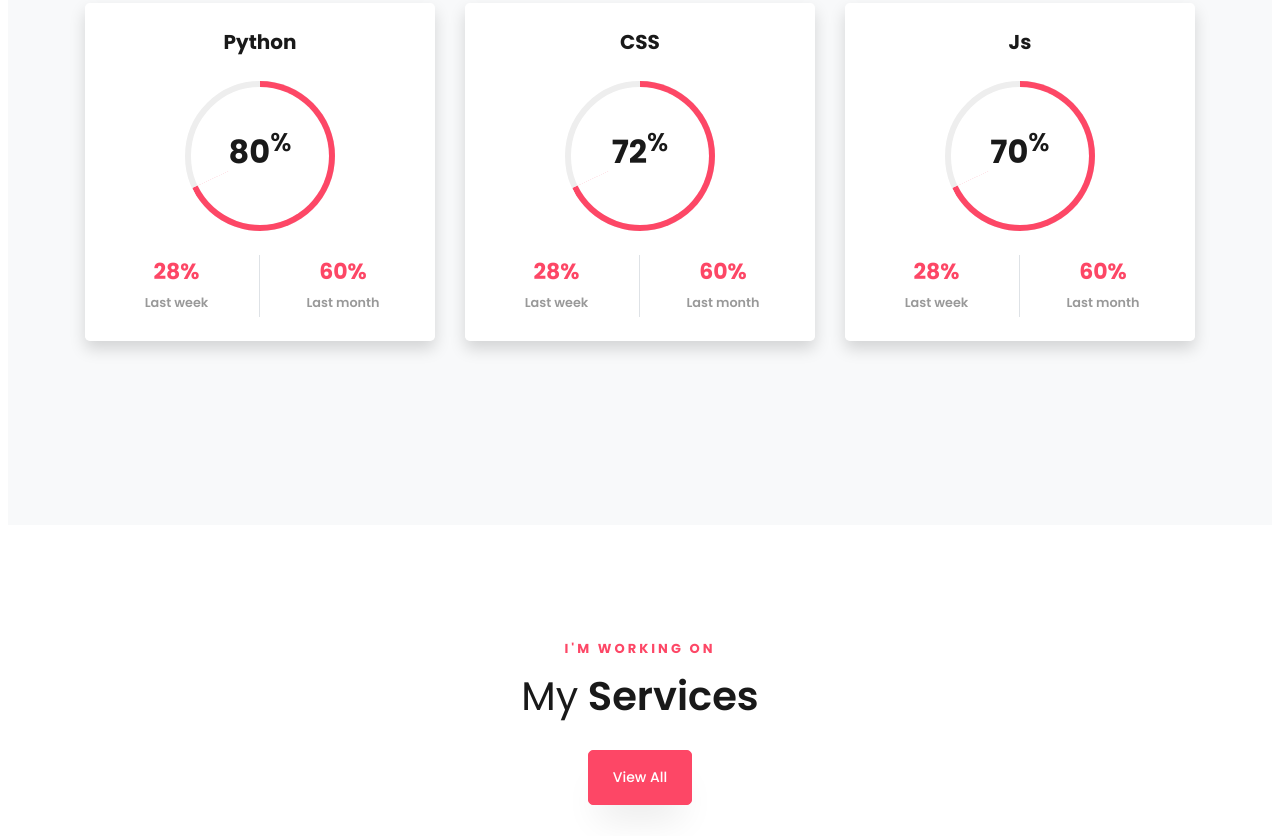
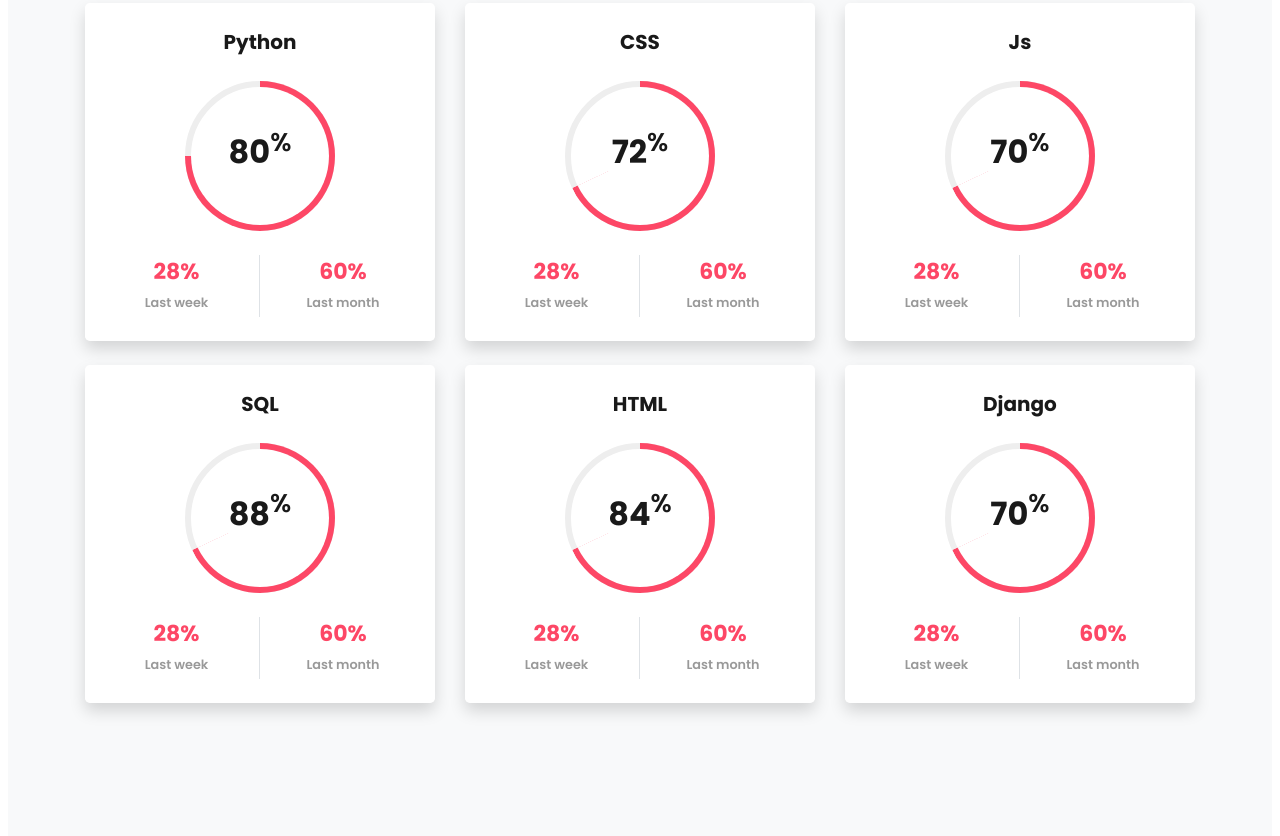
Before and after one commit to Sushil-rout04/my_portfolio, a plain HTML site: page index.html in a window 1280 px wide. Shown: the part 1843-2679 px from the top of the page. Drawn offline with nearby package versions, Linux system fonts and the light colour scheme.

Commit message:
changing index file

```diff
--- a/index.html
+++ b/index.html
@@ -206,7 +206,7 @@
 						<h2 class="h5 font-weight-bold text-center mb-4">Python</h2>
 
 						<!-- Progress bar 1 -->
-						<div class="progress mx-auto" data-value='68'>
+						<div class="progress mx-auto" data-value='75'>
 							<span class="progress-left">
 								<span class="progress-bar border-primary"></span>
 							</span>
@@ -272,6 +272,105 @@
 				<div class="col-lg-4 mb-4">
 					<div class="bg-white rounded-lg shadow p-4">
 						<h2 class="h5 font-weight-bold text-center mb-4">Js</h2>
+
+						<!-- Progress bar 1 -->
+						<div class="progress mx-auto" data-value='68'>
+							<span class="progress-left">
+								<span class="progress-bar border-primary"></span>
+							</span>
+							<span class="progress-right">
+								<span class="progress-bar border-primary"></span>
+							</span>
+							<div
+								class="progress-value w-100 h-100 rounded-circle d-flex align-items-center justify-content-center">
+								<div class="h2 font-weight-bold">70<sup class="small">%</sup></div>
+							</div>
+						</div>
+						<!-- END -->
+
+						<!-- Demo info -->
+						<div class="row text-center mt-4">
+							<div class="col-6 border-right">
+								<div class="h4 font-weight-bold mb-0">28%</div><span class="small text-gray">Last
+									week</span>
+							</div>
+							<div class="col-6">
+								<div class="h4 font-weight-bold mb-0">60%</div><span class="small text-gray">Last
+									month</span>
+							</div>
+						</div>
+						<!-- END -->
+					</div>
+				</div>
+				<div class="col-lg-4 mb-4">
+					<div class="bg-white rounded-lg shadow p-4">
+						<h2 class="h5 font-weight-bold text-center mb-4">SQL</h2>
+
+						<!-- Progress bar 1 -->
+						<div class="progress mx-auto" data-value='68'>
+							<span class="progress-left">
+								<span class="progress-bar border-primary"></span>
+							</span>
+							<span class="progress-right">
+								<span class="progress-bar border-primary"></span>
+							</span>
+							<div
+								class="progress-value w-100 h-100 rounded-circle d-flex align-items-center justify-content-center">
+								<div class="h2 font-weight-bold">88<sup class="small">%</sup></div>
+							</div>
+						</div>
+						<!-- END -->
+
+						<!-- Demo info -->
+						<div class="row text-center mt-4">
+							<div class="col-6 border-right">
+								<div class="h4 font-weight-bold mb-0">28%</div><span class="small text-gray">Last
+									week</span>
+							</div>
+							<div class="col-6">
+								<div class="h4 font-weight-bold mb-0">60%</div><span class="small text-gray">Last
+									month</span>
+							</div>
+						</div>
+						<!-- END -->
+					</div>
+				</div>
+				<div class="col-lg-4 mb-4">
+					<div class="bg-white rounded-lg shadow p-4">
+						<h2 class="h5 font-weight-bold text-center mb-4">HTML</h2>
+
+						<!-- Progress bar 1 -->
+						<div class="progress mx-auto" data-value='68'>
+							<span class="progress-left">
+								<span class="progress-bar border-primary"></span>
+							</span>
+							<span class="progress-right">
+								<span class="progress-bar border-primary"></span>
+							</span>
+							<div
+								class="progress-value w-100 h-100 rounded-circle d-flex align-items-center justify-content-center">
+								<div class="h2 font-weight-bold">84<sup class="small">%</sup></div>
+							</div>
+						</div>
+						<!-- END -->
+
+						<!-- Demo info -->
+						<div class="row text-center mt-4">
+							<div class="col-6 border-right">
+								<div class="h4 font-weight-bold mb-0">28%</div><span class="small text-gray">Last
+									week</span>
+							</div>
+							<div class="col-6">
+								<div class="h4 font-weight-bold mb-0">60%</div><span class="small text-gray">Last
+									month</span>
+							</div>
+						</div>
+						<!-- END -->
+					</div>
+				</div>
+				<div class="col-lg-4 mb-4">
+					<div class="bg-white rounded-lg shadow p-4">
+						<h2 class="h5 font-weight-bold text-center mb-4">Django</h2>
 
 						<!-- Progress bar 1 -->
 						<div class="progress mx-auto" data-value='68'>
```
